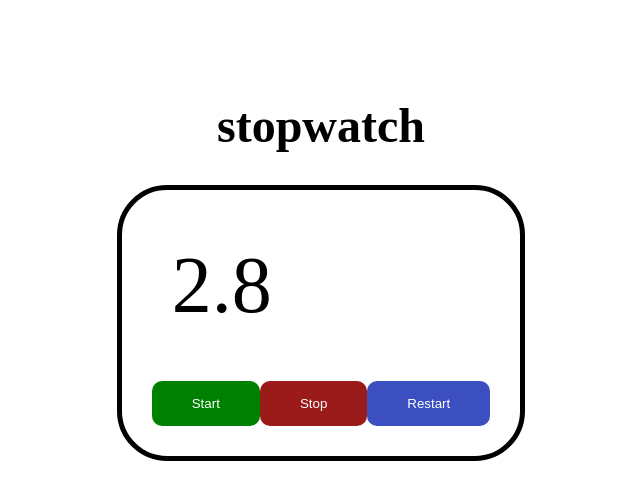
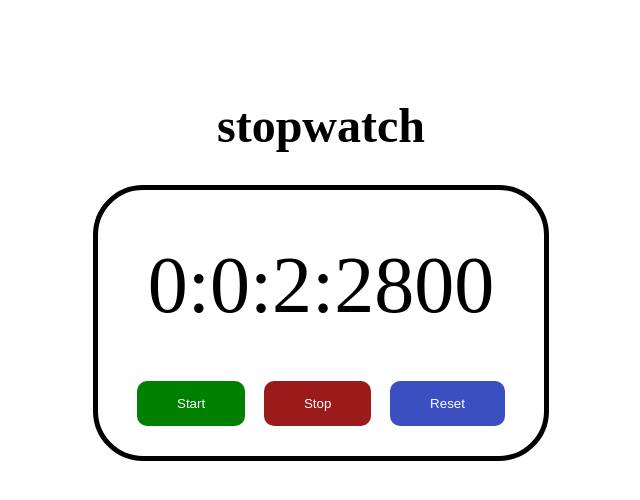
Before and after one commit to Zking4ever/practice-javascript, a plain HTML site: page stopwatch/index.html in a window 1280 px wide. Both pictures are taken after a click on the button "Start". Shown: the whole page, without its empty margins (319-959 px from the left). Drawn offline with Linux system fonts and the light colour scheme.

Commit message:
functions added and stopwatch working

```diff
--- a/stopwatch/index.html
+++ b/stopwatch/index.html
@@ -13,7 +13,7 @@
         <div id="btns">
             <button id="start">Start</button>
             <button id="stop">Stop</button>
-            <button id="restart">Restart</button>
+            <button id="reset">Reset</button>
         </div>
     </div>
 </body>
--- a/stopwatch/script.js
+++ b/stopwatch/script.js
@@ -24,9 +24,20 @@ _('stop').addEventListener('click',function(){
     }
 });
 
-
 function update(){
     elapseTime = Date.now() - startTime;
-    elapseTimeInHour = elapseTime / (1000);
-    _('display').innerHTML = elapseTimeInHour;
+    elapseTimeInSecond = Math.floor(elapseTime / (1000))%60;
+    elapseTimeInMinute = Math.floor(elapseTime / (1000*60))%60;
+    elapseTimeInHour = Math.floor(elapseTime / (1000*60*60));
+    _('display').innerHTML = elapseTimeInHour +":"+ elapseTimeInMinute +":"+ elapseTimeInSecond+":"+elapseTime;
 }
+
+//function to restart
+
+_('reset').addEventListener('click',function(){
+    _('display').innerHTML= "00:00:00:00";
+    startTime =0;
+    elapseTime =0;
+    isRunning =false;
+    clearInterval(intervalId);
+})
--- a/stopwatch/style.css
+++ b/stopwatch/style.css
@@ -39,10 +39,10 @@ button{
 #stop:hover{
     background-color: rgb(255, 4, 4);
 }
-#restart{
+#reset{
     background-color: rgba(10, 35, 177, 0.795);
 }
-#restart:hover{
+#reset:hover{
     background-color: rgba(78, 101, 236, 0.699);
 }
 @media (max-width:760px) {
```
